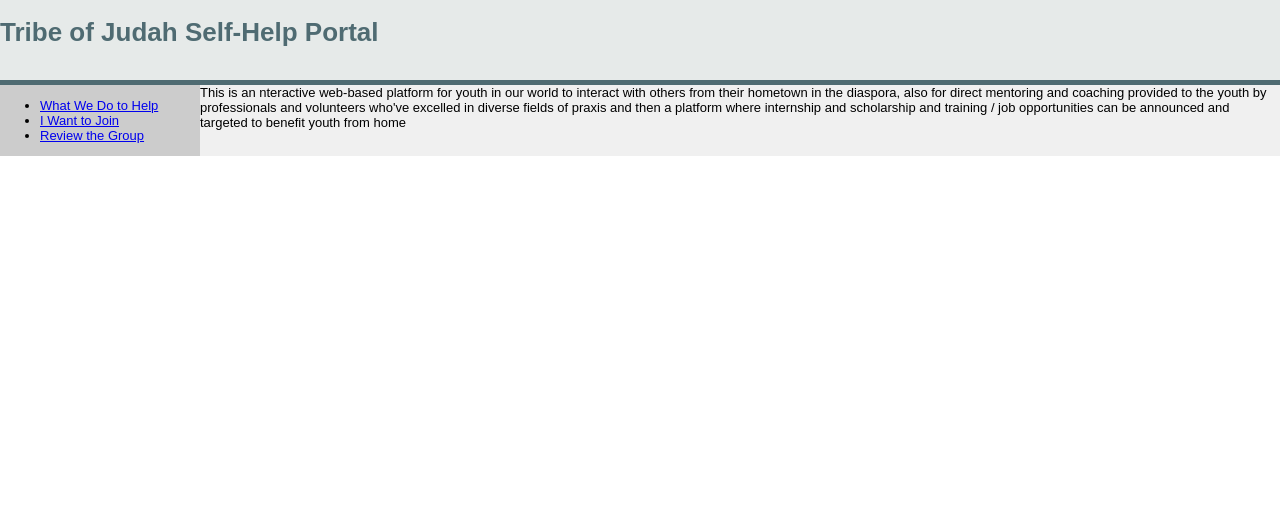
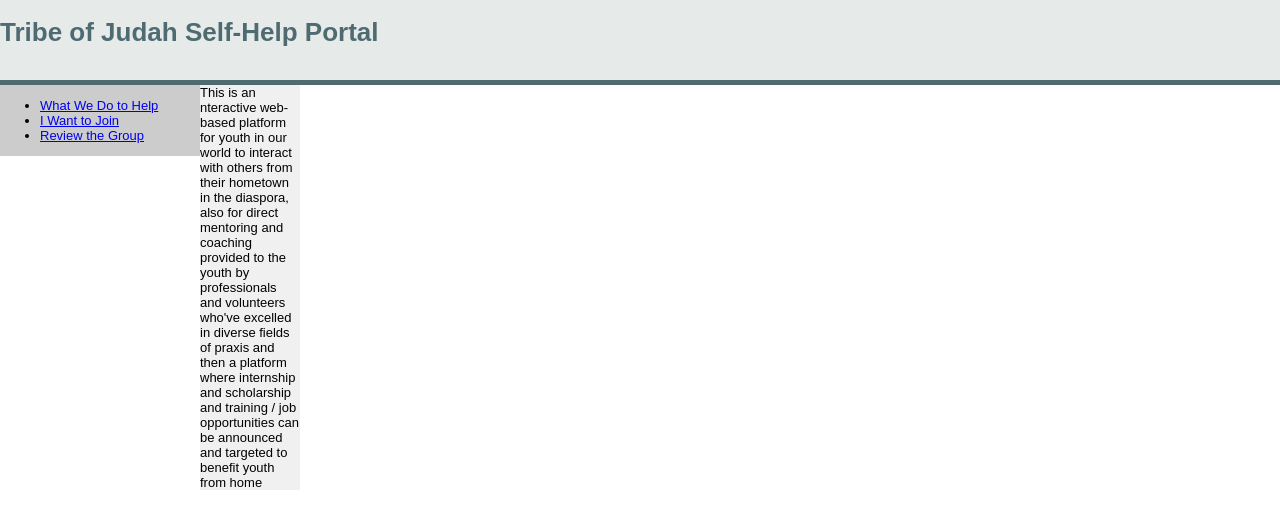
Before and after one commit to hicommission/hicommission.github.io, a PHP site: page / in a window 1280 px wide. Shown: the top 529 px of the page. Run offline with PHP 8.4, Linux system fonts and the light colour scheme; some libraries are stand-ins or nearby versions.

Commit message:
Update style.css

```diff
--- a/css/style.css
+++ b/css/style.css
@@ -4,6 +4,11 @@ html{
    height: 100%;
    width: 100%;
    overflow: hidden;
+}
+
+div {
+   word-wrap: break-word;
+   width: 100px;
 }
 
 body {
```
